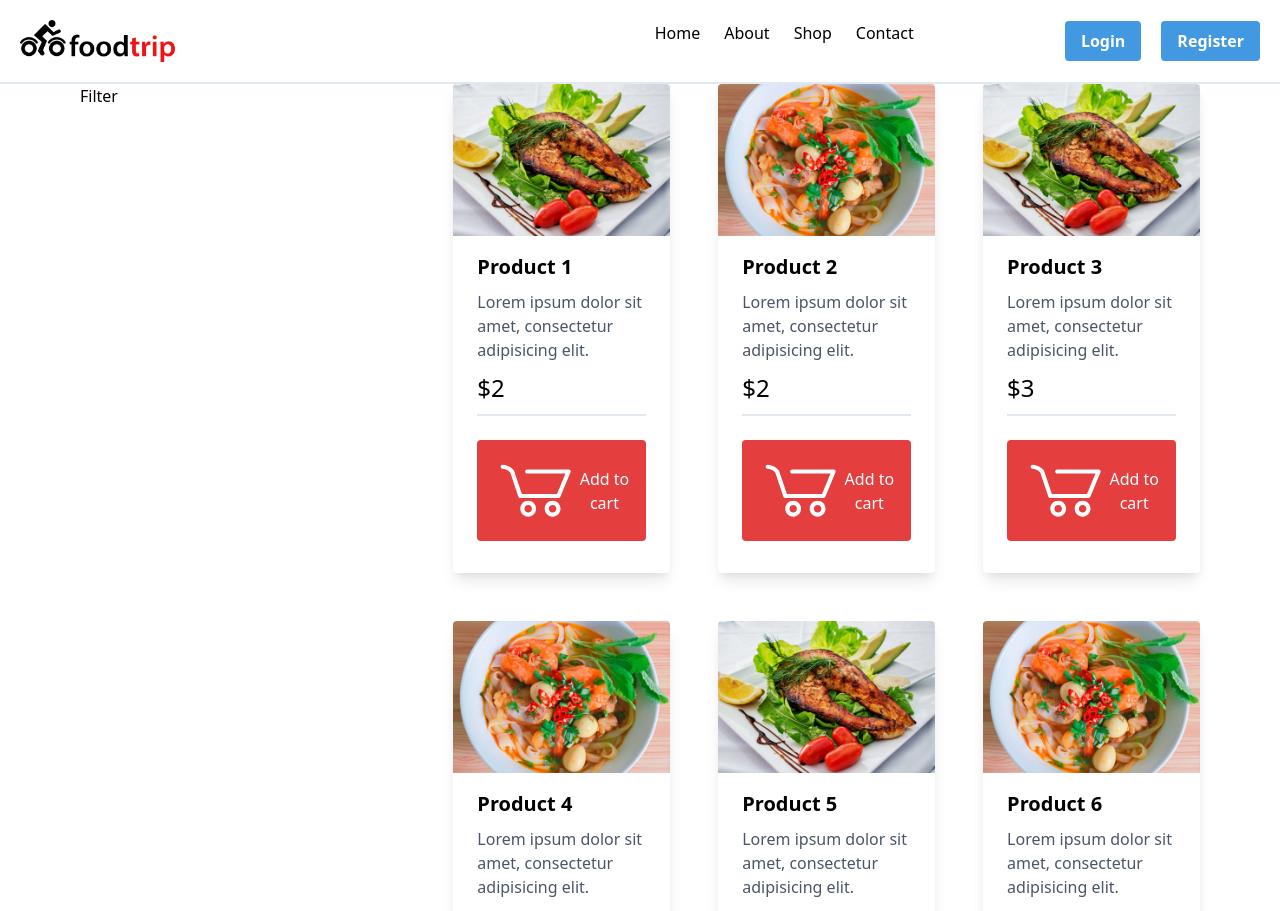
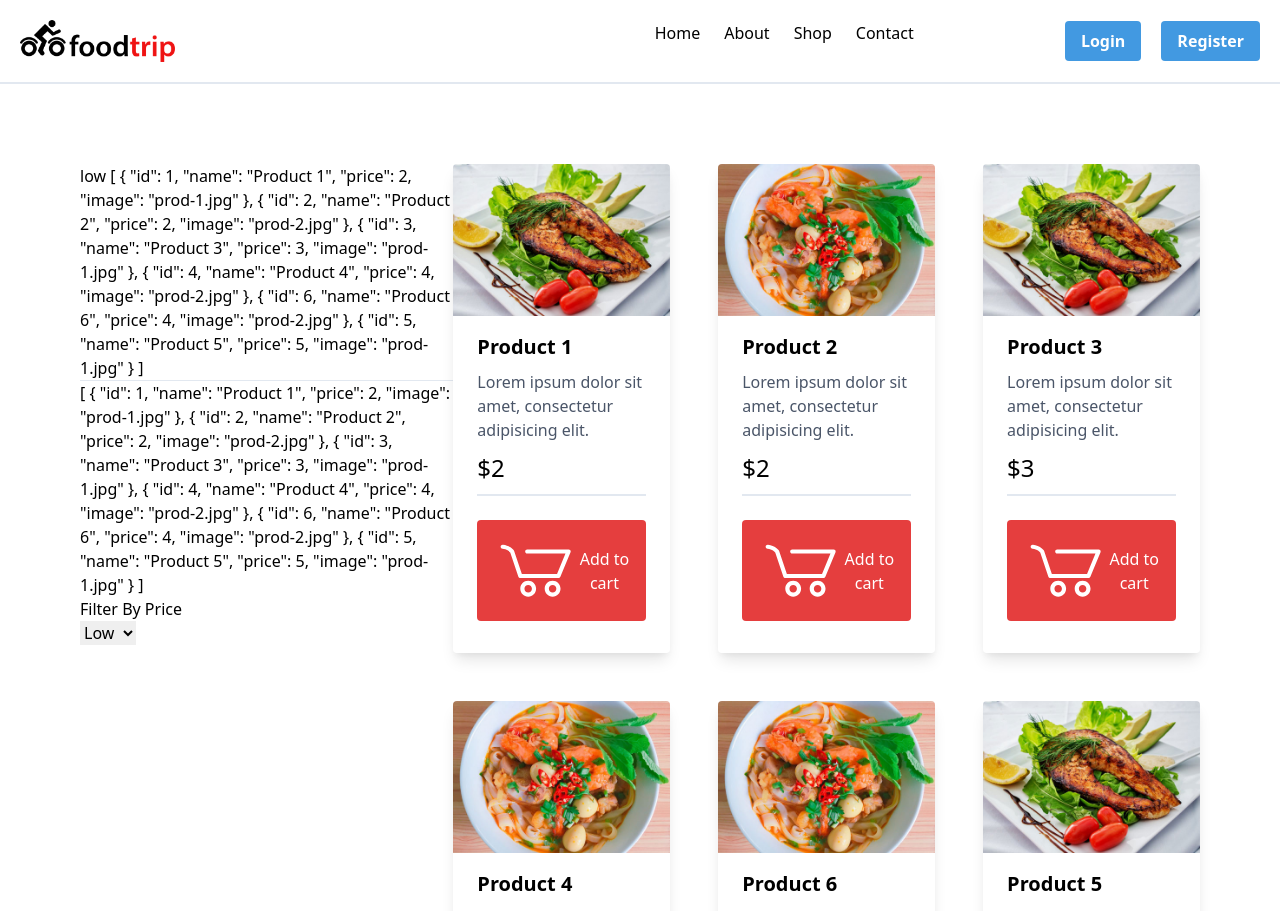
Before and after one commit to reeceballano/foodtrip, a Vue app: page / in a window 1280 px wide. Shown: the top 911 px of the page. Built offline with nearby package versions, Linux system fonts and the light colour scheme.

Commit message:
feature
added price filter

```diff
--- a/package.json
+++ b/package.json
@@ -28,7 +28,6 @@
     "eslint": "^6.7.2",
     "eslint-plugin-vue": "^7.0.0-0",
     "node-sass": "^4.12.0",
-    "sass-loader": "^8.0.2",
     "typescript": "~3.9.3"
   }
 }
--- a/src/App.vue
+++ b/src/App.vue
@@ -32,5 +32,4 @@
 
 <style lang="scss">
 
-
 </style>
--- a/src/assets/css/styles.css
+++ b/src/assets/css/styles.css
@@ -4,6 +4,10 @@
 
 @import url('http://svgicons.sparkk.fr/svgicons.css');
 
+section {
+    @apply py-20
+}
+
 .cart-white path {
     fill: #fff !important;
 }
--- a/src/main.ts
+++ b/src/main.ts
@@ -2,6 +2,11 @@ import { createApp } from 'vue'
 import App from './App.vue'
 import router from './router'
 import store from './store'
-import '@/assets/css/styles.css'
+import '@/assets/css/styles.css';
 
-createApp(App).use(store).use(router).mount('#app')
+const app = createApp(App);
+
+app
+    .use(store)
+    .use(router)
+    .mount('#app');
--- a/src/views/Home.vue
+++ b/src/views/Home.vue
@@ -1,14 +1,23 @@
 <template>
     <div class="home">
+        <section class="section">
             <div class="container">
                 <div class="grid md:grid-cols-3">
                     <div class="md:col-span-1">
-                <h2>Filter</h2>
+                        {{ priceSetting }}
+                        {{ products }}
+                        <hr />
+                        {{ products }}
+                        <h2>Filter By Price</h2>
+                        <select name="" id="" v-model="priceSetting">
+                            <option value="low">Low</option>
+                            <option value="high">High</option>
+                        </select>
                     </div>
                     <div class="md:col-span-2">
                         <div class="grid lg:grid-cols-2 xl:grid-cols-3 gap-12">
                             <Product
-                        v-for="product in products"
+                                v-for="product in filteredProducts"
                                 :key="product.id"
                                 :product="product"
                                 @getproductid="getProductId"
@@ -18,11 +27,13 @@
                     </div>
                 </div>
             </div>
+        </section>
+
     </div>
 </template>
 
 <script lang="ts">
-import { defineComponent, reactive, toRefs } from 'vue';
+import { defineComponent, reactive, ref, toRefs, computed } from 'vue';
 import Product from '@/components/Product.vue';
 import { StateInterface, ProductInterface } from '@/types/product/';
 
@@ -80,15 +91,29 @@ export default defineComponent({
         const state = reactive<StateInterface>({
             newProduct: '2',
             products
-        });
+        })
 
         const getProductId = (id: number): void => {
             console.log('test' + id);
         }
 
+        const priceSetting = ref<string>('low');
+
+        const filteredProducts = computed( () => {
+            if(priceSetting.value == 'low') {
+                const sortedProd: ProductInterface[] = state.products.sort((a, b) => a.price - b.price);
+                return sortedProd;
+            } else {
+                const sortedProd: ProductInterface[] = state.products.sort((a, b) => b.price - a.price);
+                return sortedProd;
+            }
+        })
+
         return {
             ...toRefs(state),
-            getProductId
+            getProductId,
+            priceSetting,
+            filteredProducts,
         }
     }
 });
```
Also changed, not shown: postcss.config.js (+5 -5 lines). Lines whose indentation alone changed are shown as unchanged.
